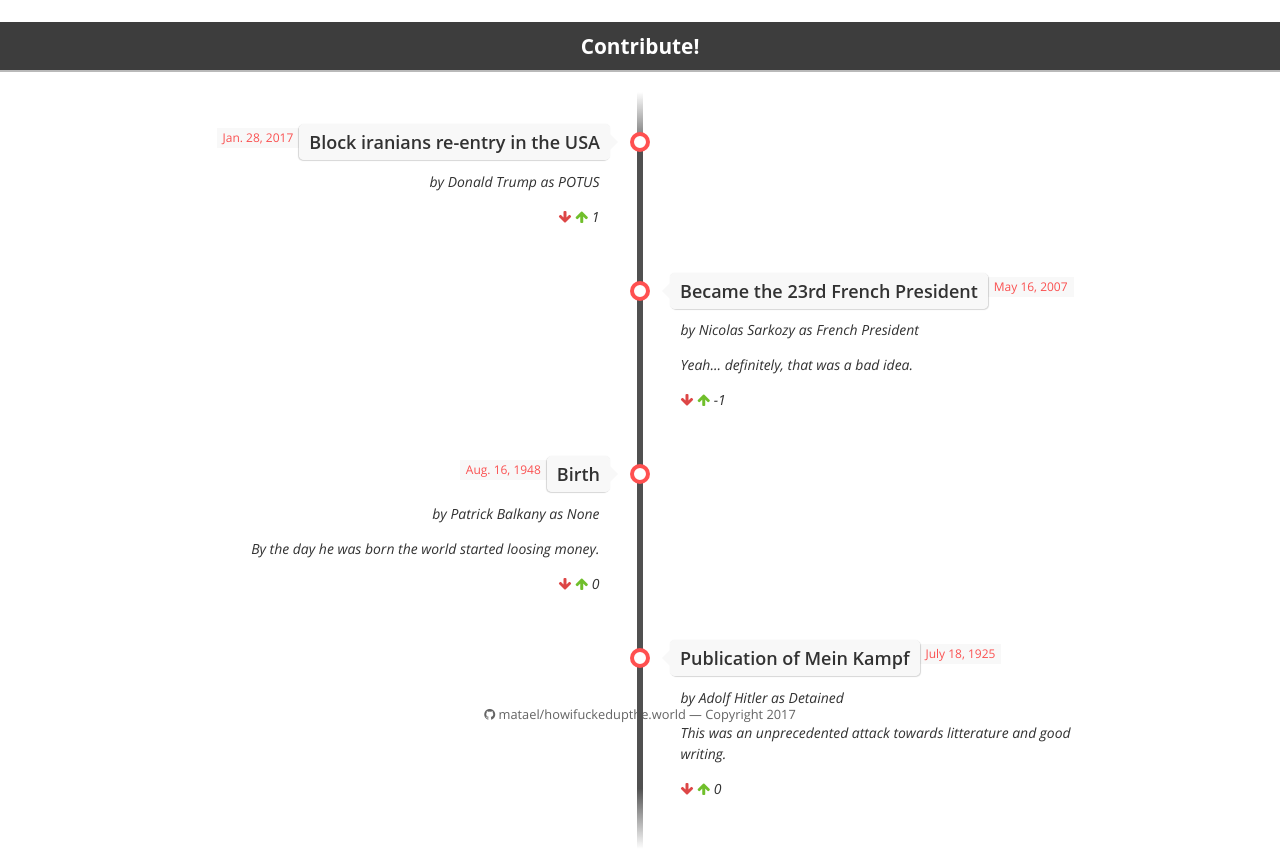
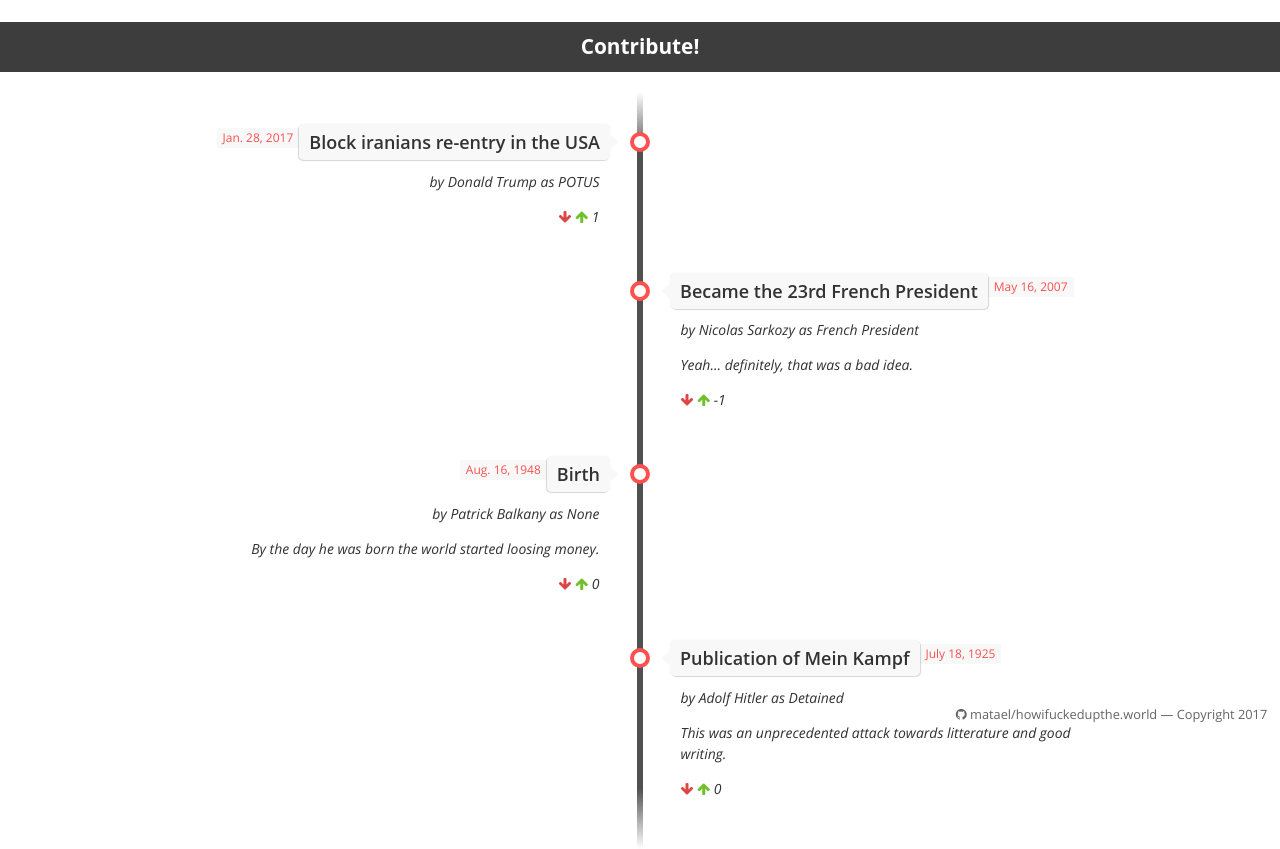
Before and after one commit to Matael/howifuckedupthe.world, a Django app: page / in a window 1280 px wide. Shown: the part 64-913 px from the top of the page. Run offline with Django 3.2, Linux system fonts and the light colour scheme; data comes from the database, SQL or seed files in the repository; data that the repository does not hold is empty; some libraries are stand-ins or nearby versions; some web fonts are replaced.

Commit message:
Design adjustments

```diff
--- a/Chronology/static/css/style.css
+++ b/Chronology/static/css/style.css
@@ -133,10 +133,9 @@ header {
 footer {
   color: rgb(100,100,100);
   font-size: 0.8em;
-  width: 30%;
   text-align: center;
   position: fixed;
-  left: 35%;
+  right: 1%;
   bottom: 0px;
 }
 
--- a/Chronology/static/css/timeline.css
+++ b/Chronology/static/css/timeline.css
@@ -11,7 +11,8 @@
   background: -o-linear-gradient(top, rgba(80,80,80,0.3) 0%, rgb(80,80,80), 10%);
   background: -ms-linear-gradient(top, rgba(80,80,80,0.3) 0%, rgb(80,80,80), 10%);
   background: linear-gradient(to bottom, rgba(80,80,80,0.3) 0%, rgb(80,80,80), 10%);
-  border-top: 2px solid rgba(80,80,80, 0.4);
+  /* border-top: 2px solid rgba(80,80,80, 0.4); */
+  border-top: 2px solid  rgb(61, 61, 61);
 }
 
 .timeline {
```
